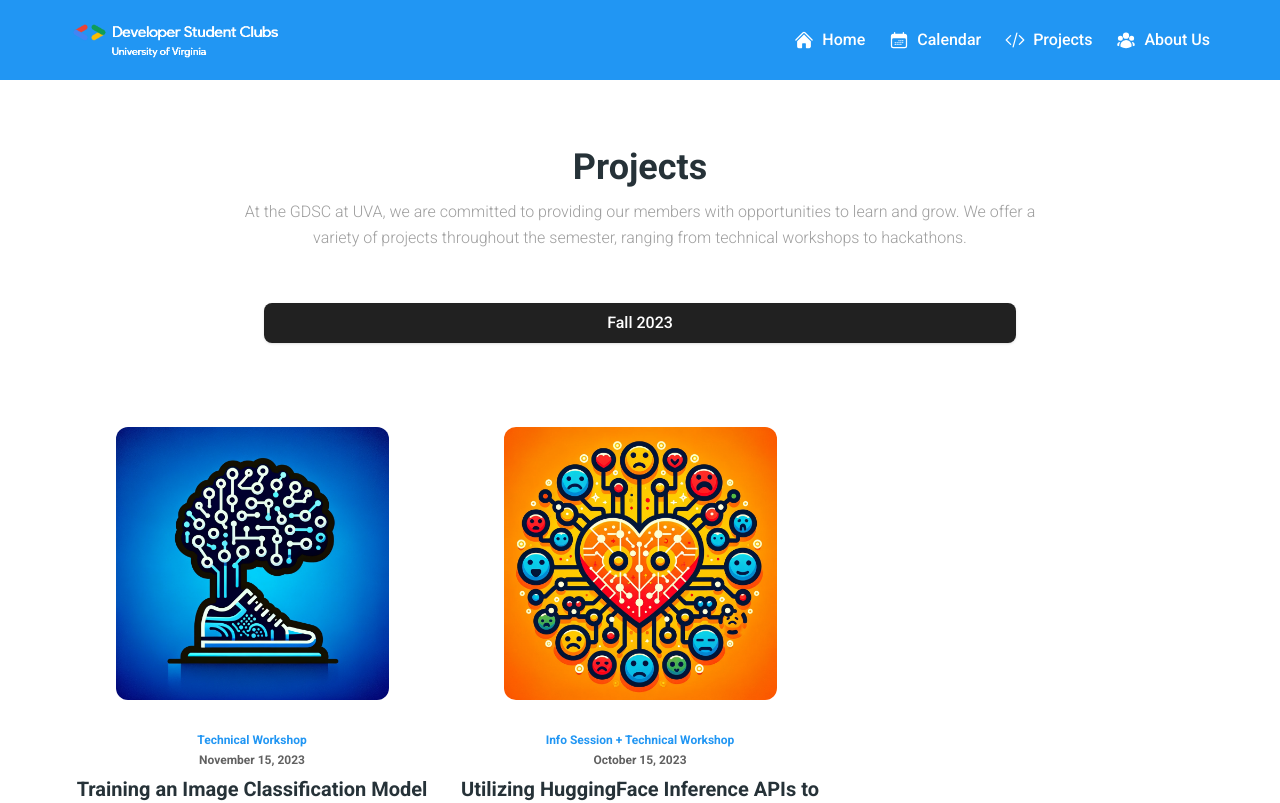
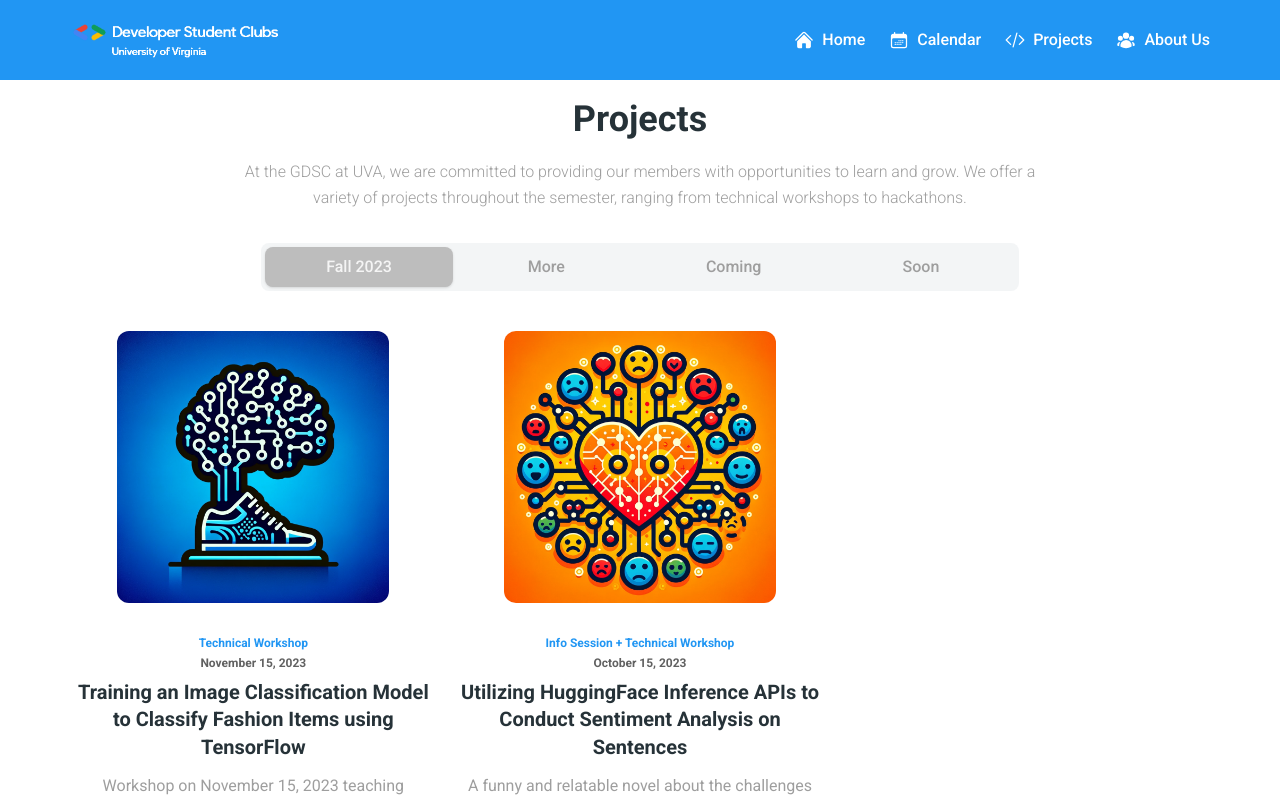
Before and after one commit to UVA-Google-Developer-Student-Club/UVA-GDSC-Website, a Next.js app: page /projects in a window 1280 px wide. Shown: the top 803 px of the page. Built offline with nearby package versions, Linux system fonts and the light colour scheme; what tailwindcss-animated would draw is missing.

Commit message:
Update projects page

```diff
--- a/src/app/project_section.tsx
+++ b/src/app/project_section.tsx
@@ -9,6 +9,7 @@ import {
     Tab,
   } from "@material-tailwind/react";
   import BookCard from "@/components/project-card";
+  import { Footer } from "@/components";
 
   const PROJECTS = [
     {
@@ -31,40 +32,35 @@ const PROJECTS = [
     },
   ];
 
-const PROJECTS_TABS = ["Fall 2023"];
+  const PROJECTS_TABS = ["Fall 2023", "More", "Coming", "Soon"];
 
   export function ProjectSection() {
     const [activeTab, setActiveTab] = React.useState(PROJECTS_TABS[0]);
 
     return (
-    <section className="px-8 pt-12 pb-10">
-      <div className="container mx-auto mb-20 text-center">
-        <Typography variant="h2" color="blue-gray" className="mb-2">
+      <section className="px-8 pt-12 pb-10 max-w-[1200px] mx-auto">
+        <div className="container mx-auto mb-10 text-center">
+          <Typography variant="h2" color="blue-gray" className="mb-4">
             Projects
           </Typography>
           <Typography
             variant="p"
-          className="mx-auto w-full px-4 !text-gray-500 lg:w-9/12"
+            className="mx-auto w-full px-4 !text-gray-500 lg:w-9/12 mb-8"
           >
             At the GDSC at UVA, we are committed to providing our members with
             opportunities to learn and grow. We offer a variety of projects
             throughout the semester, ranging from technical workshops to
             hackathons.
           </Typography>
-        <div className="mt-12 flex items-center justify-center">
+          <div className="mt-8 flex items-center justify-center">
             <Tabs value={activeTab} className="w-full lg:w-8/12">
-            <TabsHeader
-              className="h-12 bg-transparent"
-              indicatorProps={{
-                className: "!bg-gray-900 rounded-lg",
-              }}
-            >
+              <TabsHeader className="h-12" indicatorProps={{ className: "!bg-gray-400 rounded-lg" }}>
                 {PROJECTS_TABS.map((book) => (
                   <Tab
                     key={book}
                     value={book}
                     className={`!font-medium capitalize transition-all duration-300
-                    ${activeTab === book ? "text-white" : "capitalize"}
+                      ${activeTab === book ? "text-gray-100" : "text-gray-500 capitalize"}
                     `}
                     onClick={() => setActiveTab(book)}
                   >
@@ -75,13 +71,13 @@ export function ProjectSection() {
             </Tabs>
           </div>
         </div>
-      <div className="container mx-auto grid grid-cols-1 items-start gap-x-6 gap-y-20 md:grid-cols-2 xl:grid-cols-3">
+        <div className="container mx-auto grid grid-cols-1 items-start gap-x-6 gap-y-12 md:grid-cols-2 xl:grid-cols-3">
           {PROJECTS.map((props, key) => (
             <BookCard key={key} {...props} />
           ))}
         </div>
         {/* <div className="grid place-items-center">
-        <Button className="mt-32" variant="outlined">
+          <Button className="mt-24" variant="outlined">
             Show more
           </Button>
         </div> */}
--- a/src/app/projects/page.tsx
+++ b/src/app/projects/page.tsx
@@ -7,8 +7,6 @@ export default function Page() {
       <Navbar />
       <br></br>
       <br></br>
-      <br></br>
-      <br></br>
       <ProjectSection />
       <Footer />
     </div>
```
Lines whose indentation alone changed are shown as unchanged.
